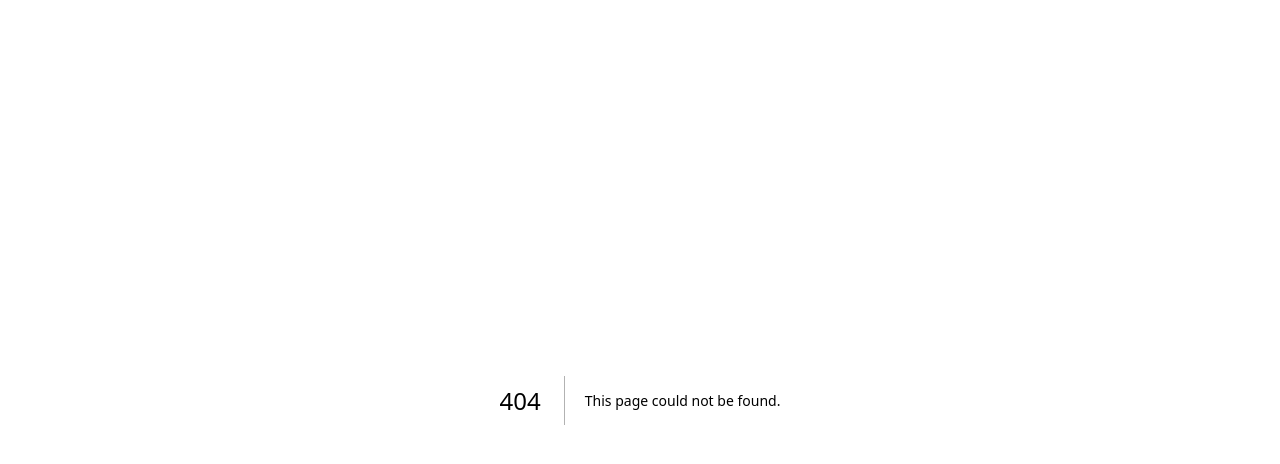
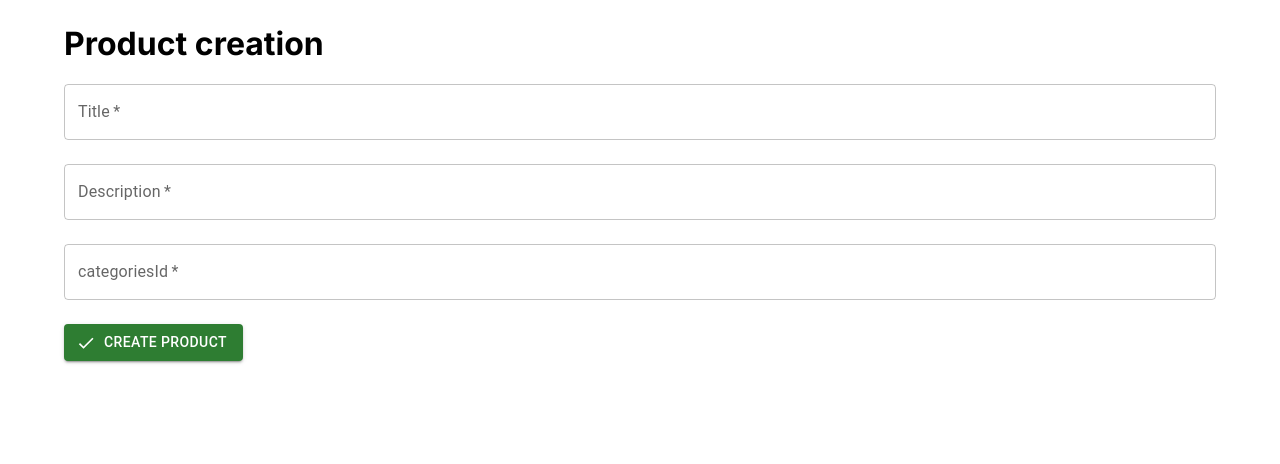
Before and after one commit to ismaelgauthier/TP-Final-TI2, a Next.js app: page /product-create in a window 1280 px wide. Before the commit this address had no page. Shown: the top 464 px of the page. Built offline with nearby package versions, Linux system fonts and the light colour scheme.

Commit message:
page form test

```diff
--- a/package.json
+++ b/package.json
@@ -13,7 +13,7 @@
     "@emotion/styled": "11.11.0",
     "@hookform/resolvers": "3.1.0",
     "@mui/icons-material": "5.11.16",
-    "@mui/material": "5.13.5",
+    "@mui/material": "5.13.6",
     "@types/node": "20.3.1",
     "@types/react": "18.2.13",
     "@types/react-dom": "18.2.6",
--- a/src/app/create-cat/page.tsx
+++ b/src/app/product-create/page.tsx
@@ -5,6 +5,10 @@ import { Button, Container, Grid, TextField } from "@mui/material";
 import { useForm } from "react-hook-form";
 import { yupResolver } from '@hookform/resolvers/yup';
 import * as yup from "yup";
+import CheckIcon from '@mui/icons-material/Check';
+
+
+
 
 
 
@@ -64,6 +68,7 @@ export default function Contact() {
               variant="outlined"
               fullWidth
               {...register("categoriesId")}
+
               error={!!errors.categoriesId }
               helperText={errors.categoriesId?.message}
               required
@@ -71,7 +76,7 @@ export default function Contact() {
           </Grid>
 
           <Grid item sm={12}>
-            <Button variant="contained" type="submit" disabled={isValid}>create products</Button>
+          <Button variant="contained" startIcon={<CheckIcon />} color="success" >Create product</Button>
           </Grid>
         </Grid>
         </form>
```
Also changed, not shown: 1 other file (tests, documents, lock files or other folders).
